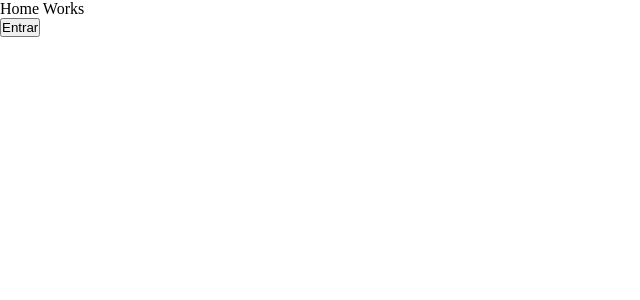
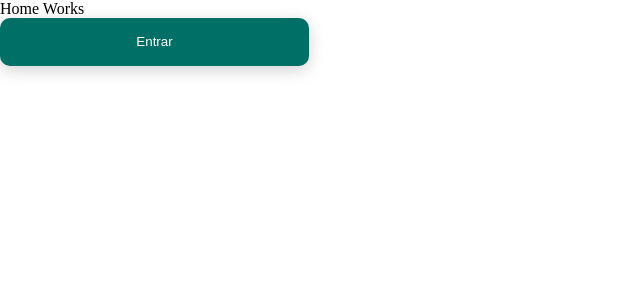
Before and after one commit to estartandodevs-course/doaae, a React (Create React App) app: page / in a window 1280 px wide. Shown: the top 300 px of the page, without its empty margins (0-640 px from the left). Built offline with nearby package versions, Linux system fonts and the light colour scheme; the HTML template or start-up script is replaced by a standard one.

Commit message:
stylizing button component

```diff
--- a/src/components/button/index.js
+++ b/src/components/button/index.js
@@ -1,9 +1,11 @@
 import React from "react";
+import { Button } from "../styles";
 
 const ButtonEnter = () => {
   return (
     <div>
-      <button type="button">Entrar</button>
+      {/* <button type="button">Entrar</button> */}
+      <Button>Entrar</Button>
     </div>
   );
 };
--- /dev/null
+++ b/src/components/styles.js
@@ -0,0 +1,12 @@
+import styled from "styled-components";
+
+export const Button = styled.button`
+  width: 309px;
+  height: 48px;
+  background-color: #007067;
+  color: #fff9f9;
+  border-radius: 10px;
+  padding: 13px 18.6px 14px 18.6px;
+  box-shadow: 0px 4px 16px rgba(0, 0, 0, 0.18);
+  border: none;
+`;
```
